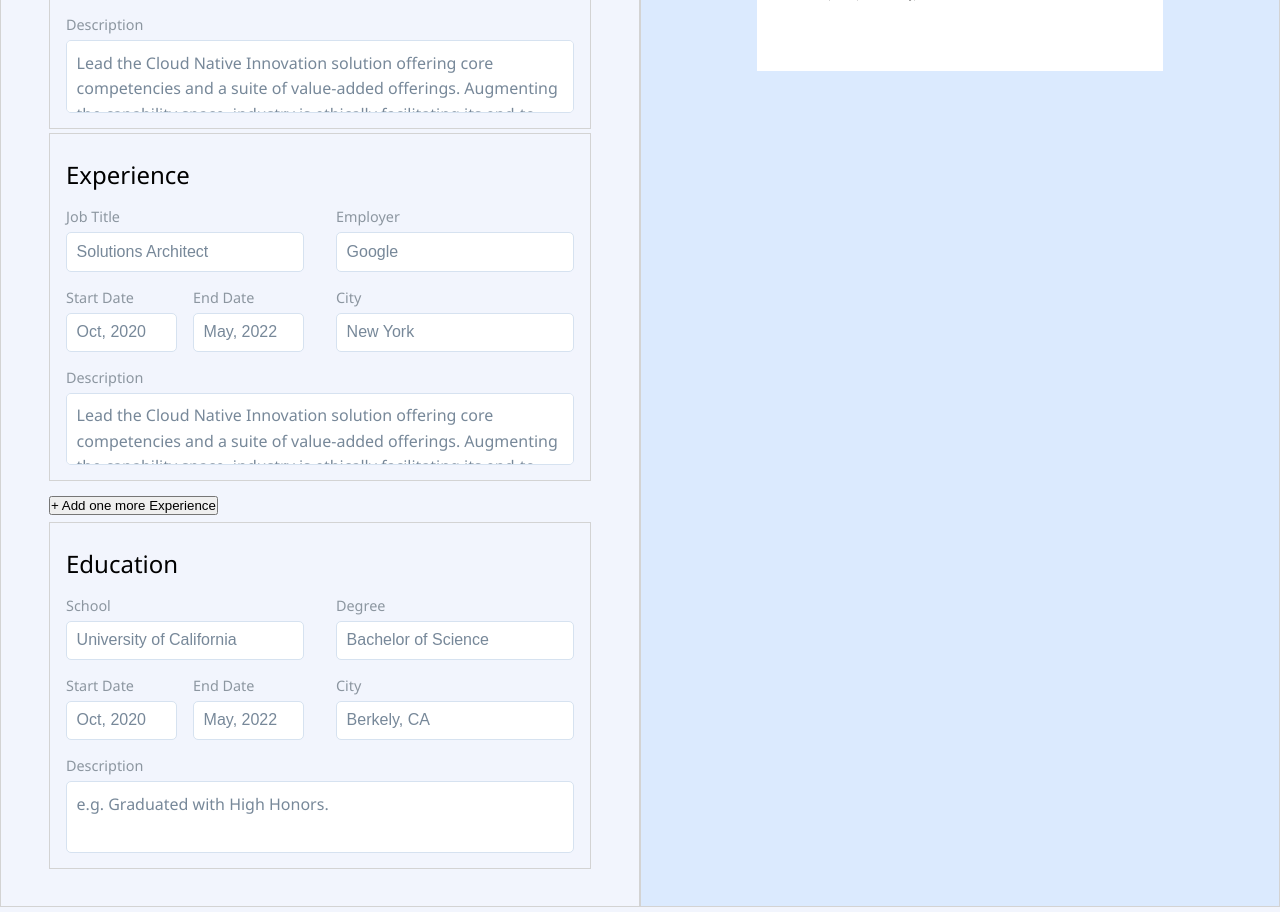
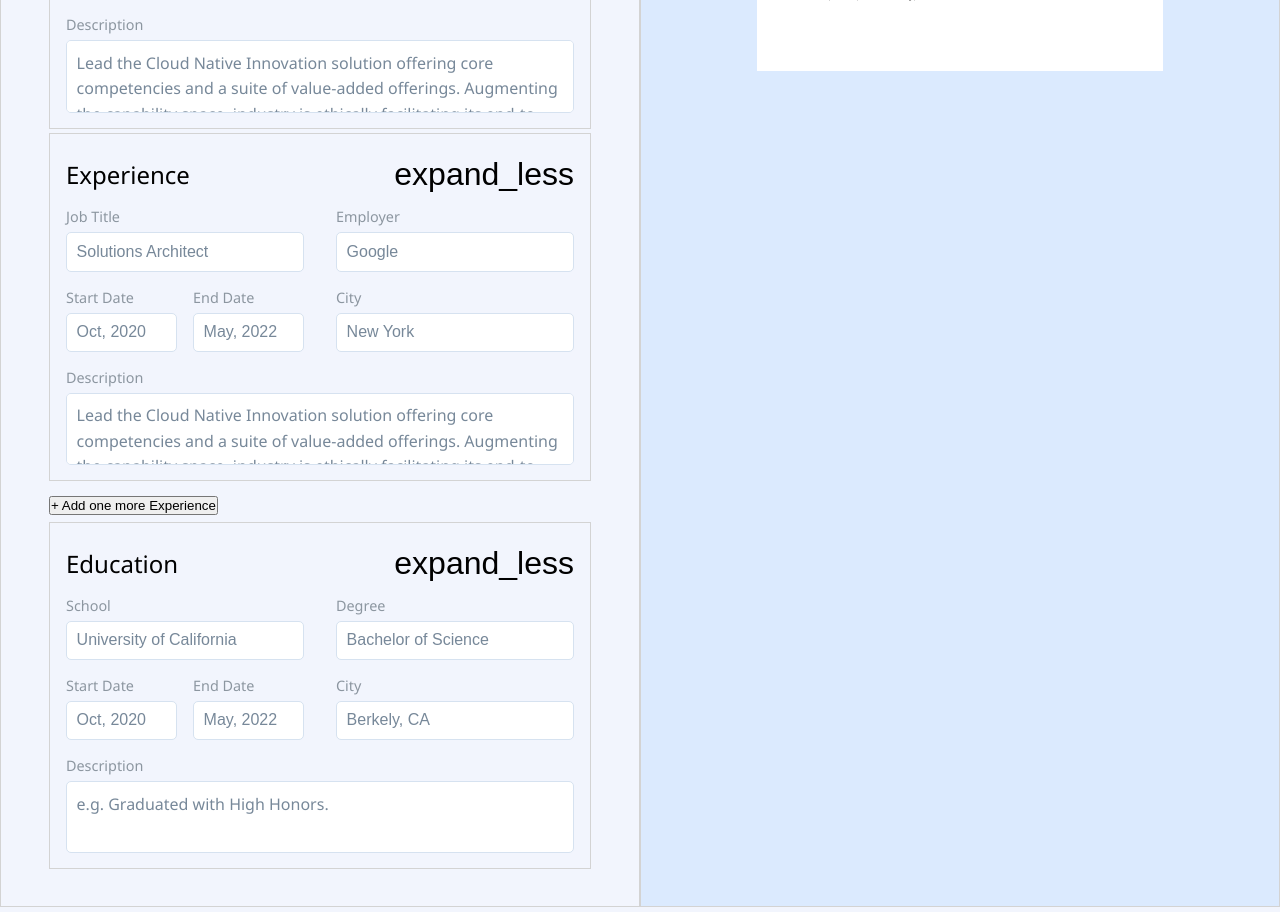
Before and after one commit to columk1/cv-application, a React (Vite) app: page / in a window 1280 px wide. Shown: the part 540-1452 px from the top of the page. Built offline with nearby package versions, Linux system fonts and the light colour scheme.

Commit message:
Refactor forms with FormHeader expandable component

```diff
--- a/src/components/EducationForm.jsx
+++ b/src/components/EducationForm.jsx
@@ -1,4 +1,6 @@
 import Input from './Input.jsx'
+import FormHeader from './FormHeader.jsx'
+import { useState } from 'react'
 
 export default function EducationForm({
   onChange,
@@ -9,9 +11,18 @@ export default function EducationForm({
   city,
   description,
 }) {
+  const [isActive, setIsActive] = useState(true)
+
+  const toggleActive = () => setIsActive(!isActive)
+
   return (
     <section className='education-form'>
-      <h2 className='section-title'>Education</h2>
+      <FormHeader
+        onClick={toggleActive}
+        formTitle='Education'
+        isActive={isActive}
+      />
+      {isActive && (
         <div className='inputs'>
           <Input
             type='text'
@@ -70,6 +81,7 @@ export default function EducationForm({
             data-key='description'
           />
         </div>
+      )}
     </section>
   )
 }
--- a/src/components/ExperienceForm.jsx
+++ b/src/components/ExperienceForm.jsx
@@ -1,5 +1,7 @@
 import Input from './Input.jsx'
+import FormHeader from './FormHeader.jsx'
 import '../styles/Input.css'
+import { useState } from 'react'
 
 export default function ExperienceForm({
   onChange,
@@ -10,9 +12,18 @@ export default function ExperienceForm({
   city,
   description,
 }) {
+  const [isActive, setIsActive] = useState(true)
+
+  const toggleActive = () => setIsActive(!isActive)
+
   return (
     <section className='experience-form'>
-      <h2 className='section-title'>Experience</h2>
+      <FormHeader
+        onClick={toggleActive}
+        formTitle='Experience'
+        isActive={isActive}
+      />
+      {isActive && (
         <div className='inputs'>
           <Input
             type='text'
@@ -71,6 +82,7 @@ export default function ExperienceForm({
             data-key='description'
           />
         </div>
+      )}
     </section>
   )
 }
--- /dev/null
+++ b/src/components/FormHeader.jsx
@@ -0,0 +1,14 @@
+// import '../styles/FormHeader.css'
+
+export default function FormHeader({ onClick, formTitle, isActive }) {
+  return (
+    <div className='section-header' onClick={onClick}>
+      <h2 className='section-title'>{formTitle}</h2>
+      <button className='expand-btn' onClick={onClick}>
+        <span className='expand material-symbols-outlined'>
+          {isActive ? 'expand_less' : 'expand_more'}
+        </span>
+      </button>
+    </div>
+  )
+}
--- a/src/components/PersonalForm.jsx
+++ b/src/components/PersonalForm.jsx
@@ -1,4 +1,5 @@
 import Input from './Input.jsx'
+import FormHeader from './FormHeader.jsx'
 import '../styles/PersonalForm.css'
 import { useState } from 'react'
 
@@ -8,20 +9,19 @@ export default function PersonalForm({
   email,
   phoneNumber,
   location,
-  isCollapsed,
 }) {
   const [isActive, setIsActive] = useState(true)
 
   const toggleActive = () => setIsActive(!isActive)
 
-  return isActive ? (
+  return (
     <section className='personal-form'>
-      <div className='section-header' onClick={toggleActive}>
-        <h2 className='section-title'>Personal Details</h2>
-        <button className='expand-btn' onClick={toggleActive}>
-          <span className='expand material-symbols-outlined'>expand_less</span>
-        </button>
-      </div>
+      <FormHeader
+        onClick={toggleActive}
+        formTitle='Personal Details'
+        isActive={isActive}
+      />
+      {isActive && (
         <div className='inputs'>
           <Input
             type='text'
@@ -60,15 +60,7 @@ export default function PersonalForm({
             data-key='location'
           />
         </div>
-    </section>
-  ) : (
-    <section className='personal-form'>
-      <div className='section-header' onClick={toggleActive}>
-        <h2 className='section-title'>Personal Details</h2>
-        <button className='expand-btn' onClick={toggleActive}>
-          <span className='expand material-symbols-outlined'>expand_more</span>
-        </button>
-      </div>
+      )}
     </section>
   )
 }
```
Also changed, not shown: src/components/CollapsedForm.jsx (deleted, +0 -9 lines). Lines whose indentation alone changed are shown as unchanged.
